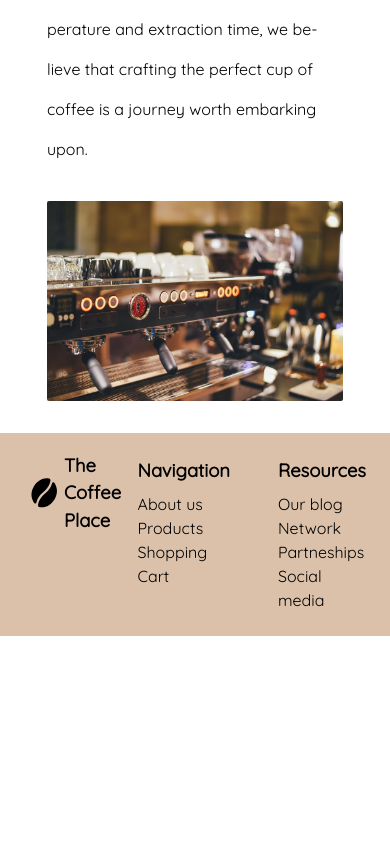
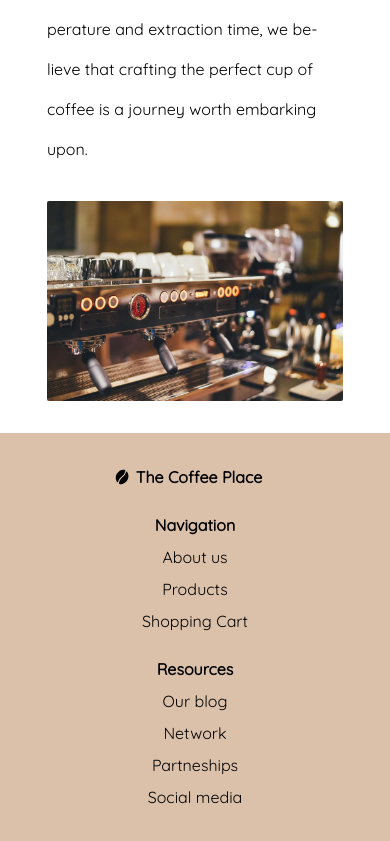
Before and after one commit to mbonete/coffee-place, a Next.js app: page / in a window 390 px wide. Shown: the part 824-1665 px from the top of the page. Before the commit the page ends 1460 px from the top, so only its background shows below. Built offline with nearby package versions, Linux system fonts and the light colour scheme.

Commit message:
feat(footer): adds responsiveness for mobile view

```diff
--- a/src/app/components/Footer.js
+++ b/src/app/components/Footer.js
@@ -7,10 +7,10 @@ export default function Footer(){
   return (
     <Wrapper>
       <MaxWidthWrapper>
-        <Logo>
-          <Image src='/coffee-logo.svg' alt='coffee logo' width='40' height='40'/>
-          The Coffee Place
-        </Logo>
+      <LogoLink href='/'>
+        <LogoImage src='/coffee-logo.svg' alt='coffee logo' width='40' height='40'/>
+        <Title>The Coffee Place</Title>
+      </LogoLink>
         <Nav>
           <Title>Navigation</Title>
           <NavLink href='/about-us'>About us</NavLink>
@@ -45,29 +45,62 @@ const MaxWidthWrapper = styled.div`
 
   //article width
   max-width: 848px;
+
+  @media(max-width: 850px) {
+    flex-direction: column;
+    gap: 8px;
+    align-items: center;
+  }
+`;
+
+const LogoLink = styled(Link)`
+  text-decoration: none;
+  display: flex;
+  align-items: center;
+  gap: 16px;
+  margin-right: auto;
+
+  //creates opticxal symmetry
+  margin-left: -16px;
+
+  @media(max-width: 850px) {
+    padding: 8px;
+    gap: 4px;
+    margin-right: 0;
+  }
 `;
 
 const Title = styled.h3`
   color: black;
   font-size: 1.15rem;
   margin-bottom: 8px;
+
+  @media(max-width: 850px) {
+    font-size: 1rem;
+    margin-bottom: 0;
+  }
 `;
 
-const Logo = styled.h3`
+const LogoImage = styled(Image)`
   color: black;
-  font-size: 1.15rem;
-  margin-right: auto;
-  display: flex;
-  align-items: center;
+  font-size: 2.5rem;
 
-  //optical baseline alignment with nav components
-  margin-top: -5px;
+  @media(max-width: 850px) {
+    height: 20px;
+    width: 20px;
+  }
 `;
 
 const Nav = styled.nav`
   display: flex;
   flex-direction: column;
   align-items: flex-start;
+  padding: 8px;
+  gap: 8px;
+
+  @media(max-width: 850px) {
+    align-items: center;
+  }
 `;
 
 const NavLink = styled(Link)`
```
